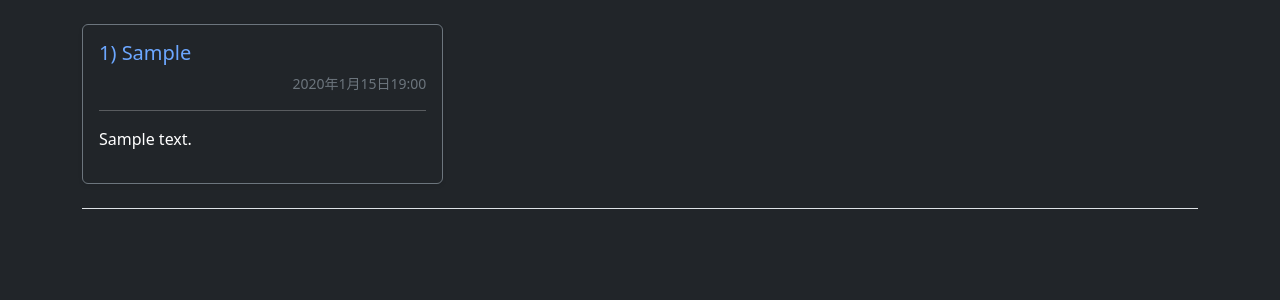
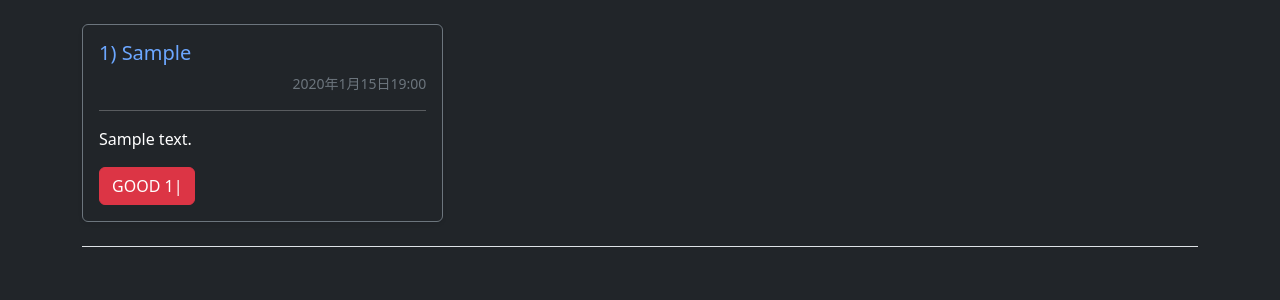
Before and after one commit to crashRT/dustbox, a Django app: template templates/list.html in a window 1280 px wide. Shown: the part 89-389 px from the top of the page. Run offline with Django 4.2, Linux system fonts and the light colour scheme; the template is opened without the code that fills it: values that come from a table or form of the project are taken from there, others are empty; tables that the repository leaves empty hold one stand-in row (values such as "Sample post").

Commit message:
いいねが増えるようにはなった

```diff
--- a/post/urls.py
+++ b/post/urls.py
@@ -1,9 +1,11 @@
 from django.contrib import admin
 from django.urls import path
-from post.views import postListView, postDetailView, postAddView
+from post.views import postListView, postDetailView, postAddView, ApiGoodView
+
 
 urlpatterns = [
     path('', postListView, name='post_list'),
     path('detail/<int:pk>/', postDetailView, name='post_detail'),
     path('add', postAddView, name='post_add'),
+    path('api/good/<int:pk>/', ApiGoodView, name='api_good'),
 ]
--- a/templates/list.html
+++ b/templates/list.html
@@ -17,10 +17,43 @@
                     <p class="small text-muted text-end align-bottom">{{post.posted_at}}</p>
                     <hr />
                     <p>{{post.text}}</p>
+                    <div class="good-flame btn btn-danger">
+                        <a id="good-a" onclick="api_good('{{post.pk}}')">GOOD {{post.good}}| <span
+                                id="good_count_{{post.pk}}"></span></a>
+                    </div>
                 </div>
             </div>
         </div>
         {% endfor %}
     </div>
 </div>
+<script>
+    // ページが読み込まれた時にDBから記事に紐づいた「いいね」の数を取得する
+    // window.onload = function () {
+    //     document.getElementById("good_count_{{post.pk}}").innerText = "{{ post.good }}"
+    // }
+
+    // api_good関数が設定されたaタグがクリックされたら、非同期通信でgoodのカウントを1増やし画面に結果を反映する
+    function api_good(pk) {
+        // いいねの数を増やす記事idをJavaScriptに渡す処理
+        var api_url = "api/good/" + pk;
+        var btn = document.getElementById("good_count_" + pk);
+        // 非同期通信をするための関数をインタンス化する
+        var request = new XMLHttpRequest();
+        request.onreadystatechange = function () {
+            // 非同期通信が完了したら以下のifが処理される。request.readyState === 4部分が非同期処理完了を意味している
+            if (request.readyState === 4 && request.status === 200) {
+                var received_data = JSON.parse(request.responseText);
+                // 画面にいいねの数を反映する
+                btn.innerText = received_data.good;
+                // 画面をリロードするまでボタンを押せなくする処理
+                document.getElementById("good-a-" + pk).removeAttribute("onclick");
+            }
+        }
+        // サーバーとの通信を実行する処理
+        request.open("GET", api_url);
+        request.send();
+    }
+
+</script>
 {% endblock content %}
```
Also changed, not shown: post/views.py (+13 -0 lines).
